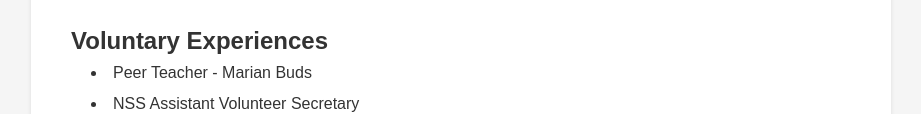
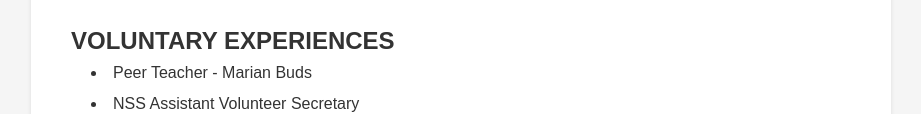
Before and after one commit to Jerin-alt/Resume, a plain HTML site: page index.html in a window 1280 px wide. Shown: the part 1543-1657 px from the top of the page, without its empty margins (179-1100 px from the left). Drawn offline with Linux system fonts and the light colour scheme.

Commit message:
Update index.html

```diff
--- a/index.html
+++ b/index.html
@@ -196,7 +196,7 @@
         </div>
 
         <div class="section">
-            <h2>Voluntary Experiences</h2>
+            <h2>VOLUNTARY EXPERIENCES</h2>
             <ul>
                 <li>Peer Teacher - Marian Buds</li>
                 <li>NSS Assistant Volunteer Secretary</li>
```
